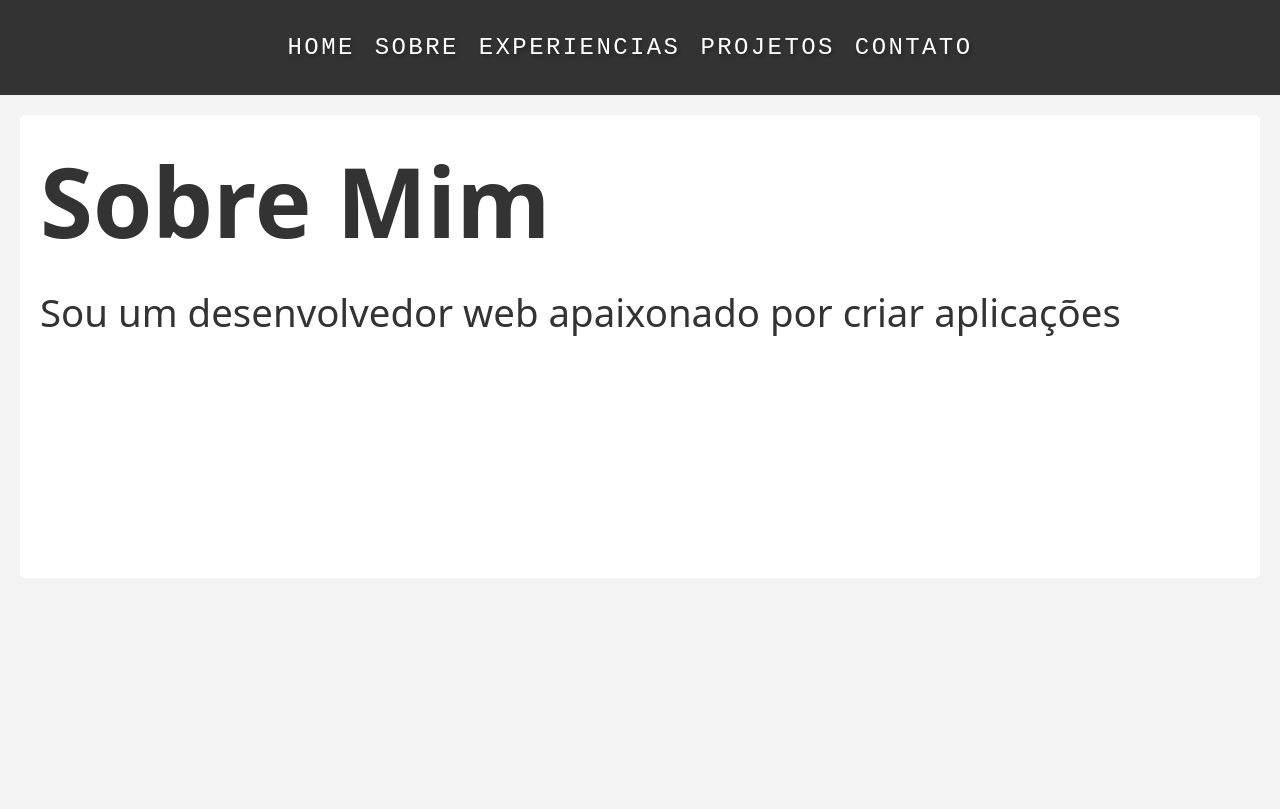
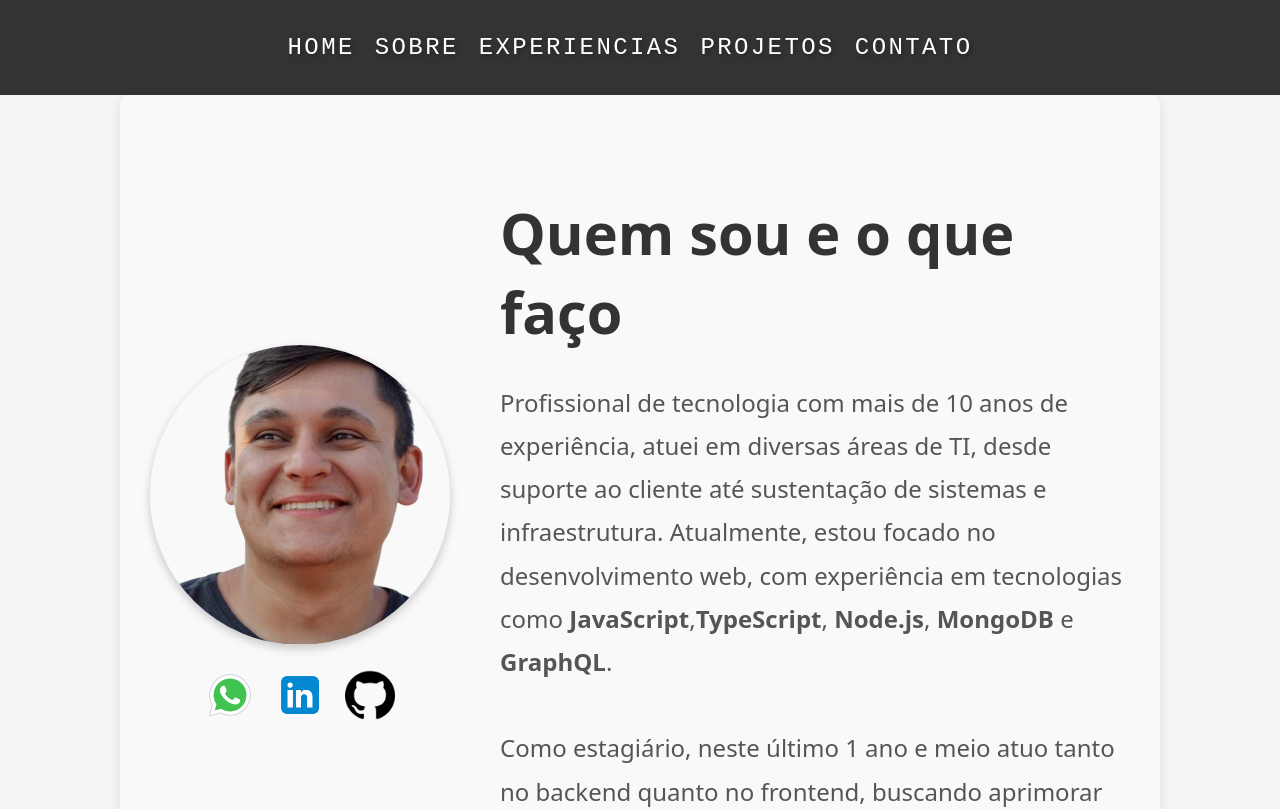
Before and after one commit to jaoguimaraes/portfolio, a React (Create React App) app: page /about in a window 1280 px wide. Shown: the top 809 px of the page. Built offline with nearby package versions, Linux system fonts and the light colour scheme.

Commit message:
first version of the finished page

```diff
--- a/src/Components/About.js
+++ b/src/Components/About.js
@@ -1,11 +1,85 @@
 import React from "react";
 import "../Styles/About.css";
+import { motion } from "framer-motion";
+import ProfilePhoto from "../images/2024-5.png"; // Ajuste o caminho para sua foto
+import WhatsAppIcon from "../images/icons/whatsapp.png"; // Ícone do WhatsApp
+import LinkedInIcon from "../images/icons/linkedin.png"; // Ícone do LinkedIn
+import GitHubIcon from "../images/icons/github.png"; // Ícone do GitHub
 
 export default function About() {
   return (
-    <section>
-      <h2>Sobre Mim</h2>
-      <p>Sou um desenvolvedor web apaixonado por criar aplicações</p>
-    </section>
+    <motion.section
+      className="about-section"
+      initial={{ opacity: 0 }}
+      animate={{ opacity: 1 }}
+      transition={{ duration: 1 }}
+    >
+      <div className="about-content">
+        <div className="about-photo-container">
+          <motion.div
+            className="about-photo"
+            initial={{ x: -20, opacity: 0 }}
+            animate={{ x: 0, opacity: 1 }}
+            transition={{ delay: 0.5, duration: 1 }}
+          >
+            <img src={ProfilePhoto} alt="João Pedro" className="profile-img" />
+          </motion.div>
+          <motion.div
+            className="social-icons"
+            initial={{ y: 20, opacity: 0 }}
+            animate={{ y: 0, opacity: 1 }}
+            transition={{ delay: 1.2, duration: 1 }}
+          >
+            <a
+              href="https://api.whatsapp.com/send?phone=5512981800280"
+              target="_blank"
+              rel="noopener noreferrer"
+            >
+              <img src={WhatsAppIcon} alt="WhatsApp" className="social-icon" />
+            </a>
+            <a
+              href="https://www.linkedin.com/in/joao-guimaraes-silva/"
+              target="_blank"
+              rel="noopener noreferrer"
+            >
+              <img src={LinkedInIcon} alt="LinkedIn" className="social-icon" />
+            </a>
+            <a
+              href="https://github.com/jaoguimaraes"
+              target="_blank"
+              rel="noopener noreferrer"
+            >
+              <img src={GitHubIcon} alt="GitHub" className="social-icon" />
+            </a>
+          </motion.div>
+        </div>
+        <div className="about-text">
+          <h2 className="about-h2">Quem sou e o que faço</h2>
+          <motion.p
+            className="about-p"
+            initial={{ y: 20, opacity: 0 }}
+            animate={{ y: 0, opacity: 1 }}
+            transition={{ delay: 0.8, duration: 1 }}
+          >
+            Profissional de tecnologia com mais de 10 anos de experiência, atuei
+            em diversas áreas de TI, desde suporte ao cliente até sustentação de
+            sistemas e infraestrutura. Atualmente, estou focado no
+            desenvolvimento web, com experiência em tecnologias como{" "}
+            <strong>JavaScript</strong>,<strong>TypeScript</strong>,{" "}
+            <strong>Node.js</strong>, <strong>MongoDB</strong> e{" "}
+            <strong>GraphQL</strong>.
+            <br />
+            <br />
+            Como estagiário, neste último 1 ano e meio atuo tanto no backend
+            quanto no frontend, buscando aprimorar minhas habilidades e aprender
+            com profissionais seniores.{" "}
+            <strong>
+              Se você está procurando um desenvolvedor júnior dedicado e com uma
+              sólida base técnica, você acabou de encontrá-lo!
+            </strong>
+          </motion.p>
+        </div>
+      </div>
+    </motion.section>
   );
 }
--- a/src/Components/Home.js
+++ b/src/Components/Home.js
@@ -10,11 +10,11 @@ import TypeScriptIcon from "../images/icons/typescript.png";
 import "../Styles/Home.css";
 import { motion } from "framer-motion";
 
-export default function About() {
+export default function Home() {
   return (
-    <section>
+    <section className="home-session">
       <div>
-        <h2>
+        <h2 className="home-h2">
           <motion.div
             initial={{ opacity: 0 }}
             animate={{ opacity: 1 }}
@@ -28,7 +28,7 @@ export default function About() {
           animate={{ opacity: 1 }}
           transition={{ delay: 1.5, duration: 1.5 }}
         >
-          <p>Desenvolvedor backend Jr.</p>
+          <p className="home-p">Desenvolvedor backend Jr.</p>
         </motion.div>
       </div>
 
@@ -99,12 +99,3 @@ export default function About() {
     </section>
   );
 }
-
-/*Ideias para fazer aqui:
-- Uma foto minha atual e bem legal, grande, por cima do fundo
-- Texto como: "EU SOU JOÃO PEDRO
-Sou desenvolvedor web (onde esta frase e o meu nome estarão em fontes diferents e legais)"
-- Quantos anos em contato com a tecnologia + quantos anos em contato com desenvolvimento
-- Minhas redes sociais (linkedIn, GitHub, WhatsApp)
-- Botão para download do meu currículo diretamente
-*/
--- a/src/Styles/About.css
+++ b/src/Styles/About.css
@@ -0,0 +1,66 @@
+.about-section {
+  padding: 50px 20px;
+  background: #f9f9f9;
+  border-radius: 10px;
+  max-width: 1000px;
+  margin: 0 auto;
+  text-align: left;
+  box-shadow: 0 4px 10px rgba(0, 0, 0, 0.1);
+}
+
+.about-content {
+  display: flex;
+  align-items: flex-start;
+  gap: 40px;
+}
+
+.about-photo-container {
+  flex: 1;
+  display: flex;
+  flex-direction: column;
+  align-items: center;
+  gap: 20px;
+}
+
+.profile-img {
+  width: 100%;
+  max-width: 300px;
+  border-radius: 150px;
+  box-shadow: 0 4px 10px rgba(0, 0, 0, 0.2);
+  margin-top: 200px;
+}
+
+.social-icons {
+  display: flex;
+  justify-content: center;
+  gap: 20px;
+}
+
+.social-icon {
+  width: 50px; /* Ícones maiores */
+  transition: transform 0.3s ease;
+}
+
+.social-icon:hover {
+  transform: scale(1.1);
+}
+
+.about-text {
+  flex: 2;
+}
+
+.about-h2 {
+  font-size: 6ch;
+  color: #333;
+  margin-bottom: 30px;
+  font-family: system-ui, -apple-system, BlinkMacSystemFont, "Segoe UI", Roboto,
+    Oxygen, Ubuntu, Cantarell, "Open Sans", "Helvetica Neue", sans-serif;
+}
+
+.about-p {
+  font-size: 2.5ch;
+  color: #555;
+  line-height: 1.8;
+  font-family: system-ui, -apple-system, BlinkMacSystemFont, "Segoe UI", Roboto,
+    Oxygen, Ubuntu, Cantarell, "Open Sans", "Helvetica Neue", sans-serif;
+}
--- a/src/Styles/Home.css
+++ b/src/Styles/Home.css
@@ -1,26 +1,25 @@
-/* Estilos específicos para a página About */
 .image {
   background-size: cover;
   background-position: center;
 }
 
-h2,
-p {
+.home-h2,
+.home-p {
   margin: 0 0 20px;
   font-family: system-ui, -apple-system, BlinkMacSystemFont, "Segoe UI", Roboto,
     Oxygen, Ubuntu, Cantarell, "Open Sans", "Helvetica Neue", sans-serif;
 }
 
-h2 {
+.home-h2 {
   font-size: 10ch;
 }
 
-p {
+.home-p {
   font-size: 4ch;
   margin-bottom: 10ch;
 }
 
-section {
+.home-session {
   padding: 20px;
   margin: 20px;
   background: #fff;
```
Also changed, not shown: src/images/icons/linkedin.png (added), src/images/icons/whatsapp.png (added).
